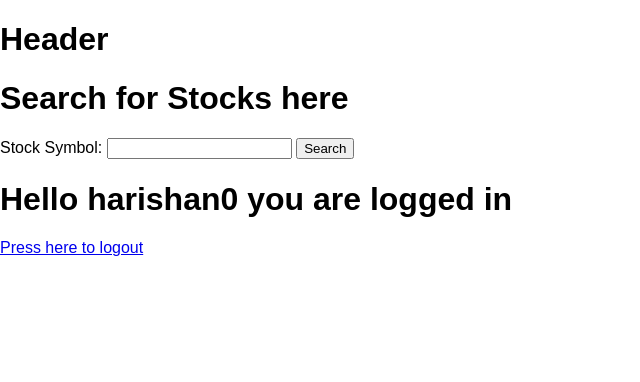
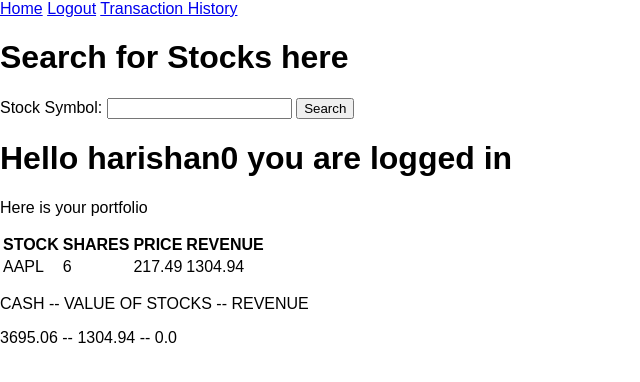
Before and after one commit to harishan0/InvestAlice-Investing-Simulator-Prototype, a Flask app: page / in a window 1280 px wide. Shown: the top 382 px of the page, without its empty margins (0-640 px from the left). Run offline with Flask 3, Linux system fonts and the light colour scheme; a user stored in the database is signed in.

Commit message:
portfolio and transaction history tables
also added updating functionality for stocks

```diff
--- a/app.py
+++ b/app.py
@@ -3,7 +3,6 @@ from flask_sqlalchemy import SQLAlchemy
 from flask_login import LoginManager
 from flask_migrate import Migrate
 from config import Config
-
 
 app = Flask(__name__)
 app.config.from_object(Config)
@@ -25,5 +24,6 @@ def load_user(user_id):
 
 from routes import *
 
+
 if(__name__) == '__main__':
     app.run(debug=True)
--- a/models.py
+++ b/models.py
@@ -12,6 +12,7 @@ class User(UserMixin, db.Model):
     transactions = db.relationship('Transaction', backref='owner', lazy=True, cascade="all, delete-orphan")
 
     cash = db.Column(db.Float, default=5000, nullable=False)
+    # total value coming from all stocks
     value = db.Column(db.Float, default=0, nullable=False)
     revenue = db.Column(db.Float, default=0, nullable=False)
 
@@ -24,7 +25,6 @@ class Stock(db.Model):
     user_id = db.Column(db.Integer, db.ForeignKey('user.id'), nullable=False)
     stock = db.Column(db.String(20), nullable=False)
     shares = db.Column(db.Integer, nullable=False)
-    purchasePrice = db.Column(db.Float, nullable=False)
     currentPrice = db.Column(db.Float, nullable=False)
     totalValue = db.Column(db.Float, nullable=False)
 
--- a/routes.py
+++ b/routes.py
@@ -10,20 +10,53 @@ from flask_admin import Admin
 from flask_admin.contrib.sqla import ModelView
 
 import yfinance as yf
-import requests
+
+from apscheduler.schedulers.background import BackgroundScheduler
 
 admin = Admin(app, name='Admin-dashboard', template_mode='bootstrap3')
 admin.add_view(ModelView(User, db.session))
 admin.add_view(ModelView(Stock, db.session))
 admin.add_view(ModelView(Transaction, db.session))
 
+scheduler = BackgroundScheduler()
+
+# schedule database updates every 30s
+# we need to update currentPrice for every single stock in the users portfolio
+# after updating all the stocks, we need to recalculate the users portfolio value and their revenue
+def update_data(user_id):
+    with app.app_context():
+        try:
+            stocks = Stock.query.filter_by(user_id = user_id).all()
+            stock_sum = 0
+            for stock in stocks:
+                ticker = yf.Ticker(stock.stock)
+                stock.currentPrice = ticker.info['currentPrice']
+                stock_sum += (stock.currentPrice * stock.shares)
+                db.session.commit()
+            user = User.query.filter_by(id = user_id).first()
+            user.value = stock_sum
+            user.revenue = user.cash - 5000 + user.value
+            db.session.commit()
+            print('data updated')
+        except Exception as e:
+            print(f'an error occured {e}')
+
+
+
+@app.before_request
+def start_scheduler():
+    app.before_request_funcs[None].remove(start_scheduler)
+    scheduler.add_job(func=update_data, trigger='interval', seconds=30, args=[current_user.id])
+    scheduler.start()
+
 @app.route('/')
 def home():
-    return render_template('index.html')
+    portfolio = None
+    if current_user.is_authenticated:
+        portfolio = Stock.query.filter_by(user_id = current_user.id)
+    return render_template('index.html', portfolio=portfolio)
 
-@app.route('/dashboard', methods=['GET', 'POST'])
-def dashboard():
-    return render_template('dashboard.html')
+# ========================= USER AUTHENTICATION =====================================================
 
 @app.route('/login', methods=['GET', 'POST'])
 def login():
@@ -66,6 +99,9 @@ def register():
             return redirect(url_for('register'))
     return render_template('register.html', form=form)
 
+# =================================== STOCK BUYING/SELLING/SEARCHING =========================
+
+# searching
 @app.route('/search-stock', methods=['GET', 'POST'])
 def search_stock():
     stock_info = None
@@ -89,51 +125,71 @@ def search_stock():
 
     return render_template('stock_info.html', stock_info=stock_info)
 
+# buying
 @app.route('/buy-stock', methods=['GET', 'POST'])
 def buystock():
     stock_price = request.args.get('stock_price')
     ticker = request.args.get('ticker')
+    current_share = Stock.query.filter_by(stock=ticker).first()
+    num_shares=0
+    if current_share:
+        num_shares = current_share.shares
     form = SharesForm()
     if form.validate_on_submit():
         value = float(form.shares.data) * float(stock_price)
         if (float(current_user.cash) - value) < 0:
             return render_template('purchaseerror.html')
         else:
-            # creating a stock item
+            shares=float(form.shares.data)
+            currentPrice=(yf.Ticker(ticker)).info['currentPrice']
             owner = current_user
-            shares=float(form.shares.data)
-            purchasePrice=float(stock_price)
-            currentPrice=(yf.Ticker(ticker)).info['currentPrice']
-            value=value
-            s = Stock(owner=owner, stock=ticker, shares=shares, purchasePrice=purchasePrice, currentPrice=currentPrice, totalValue=value)
-            db.session.add(s)
+            # if user already owns some shares, add more
+            if current_share:
+                current_share.shares += shares
+                current_share.currentPrice = currentPrice
+                current_share.totalValue = value
+            else:
+                # creating a stock item
+                s = Stock(owner=owner, stock=ticker, shares=shares, currentPrice=currentPrice, totalValue=value)
+                db.session.add(s)
+
             # updating user
             current_user.cash -= value
             current_user.value += value
+
             # creating transaction history object
             type='Buy'
             revenue = -1 * value
+            purchasePrice=float(stock_price)
             t = Transaction(owner=owner, type=type, stock=ticker, shares=shares, price=purchasePrice, revenue=revenue)
             db.session.add(t)
             db.session.commit()
             return redirect(url_for('home'))
 
-    return render_template('buy.html', form=form, price=stock_price, ticker=ticker)
+    return render_template('buy.html', form=form, price=stock_price, ticker=ticker, num_shares=num_shares)
 
-
+# selling
 @app.route('/sell-stock', methods=['GET', 'POST'])
 def sellstock():
     form = SharesForm()
     stock_price = request.args.get('stock_price')
     ticker = request.args.get('ticker')
     stock = Stock.query.filter_by(stock=ticker).first()
+    current_shares = 0
+
+    if stock:
+        current_shares = int(stock.shares)
+
     if form.validate_on_submit():
+        # user doesn't own any shares of stock
         if not stock:
             return render_template('purchaseerror.html')
-        shares = form.shares.data
-        shares = float(shares)
-        if shares > float(stock.shares):
+
+        shares = float(form.shares.data)
+        if shares > current_shares:
+            # user wants to sell too many shares
             return render_template('purchaseerror.html')
+
         else:
             # update stock values
             value = shares * float(stock_price)
@@ -153,4 +209,11 @@ def sellstock():
             db.session.commit()
             return redirect(url_for('home'))
 
-    return render_template('sell.html', form=form, price=stock_price, ticker=ticker)
+    return render_template('sell.html', form=form, price=stock_price, ticker=ticker, num_shares=current_shares)
+
+@app.route('/transaction-history')
+def transaction_history():
+    history = None
+    if current_user.is_authenticated:
+        history = Transaction.query.filter_by(user_id = current_user.id)
+    return render_template('transaction-history.html', history=history)
--- a/templates/base.html
+++ b/templates/base.html
@@ -9,13 +9,25 @@
     {% endblock %}
 </head>
 <body>
-    <h1>Header</h1>
+    <div name='header'>
+        <a href="{{ url_for('home')}}">Home</a>
+        {% if current_user.is_authenticated %}
+            <a href="{{url_for('logout')}}">Logout</a>
+            <a href="{{ url_for('transaction_history')}}">Transaction History</a>
+        {% else %}
+            <a href="{{ url_for('login')}}">Login</a>
+            <a href="{{ url_for('register')}}">Register</a>
+        {% endif %}
+    </div>
+    {% if current_user.is_authenticated %}
         <h1>Search for Stocks here</h1>
         <form action="{{ url_for('search_stock') }}" method='POST'>
             <label for="stock_symbol">Stock Symbol: </label>
             <input type="text" id='stock_symbol' name='stock_symbol' required>
             <button type='submit'>Search</button>
         </form>
+    {% endif %}
+
     {% block content %}
 
     {% endblock %}
--- a/templates/buy.html
+++ b/templates/buy.html
@@ -5,6 +5,7 @@
 
 <p>How much of this stock would you like to buy</p>
 <p>{{ ticker }}: {{ price }}</p>
+<p>Number of shares: {{ num_shares }}</p>
 <form action="" method='POST'>
     {{ form.hidden_tag() }}
     {{ form.shares }}
--- a/templates/index.html
+++ b/templates/index.html
@@ -7,9 +7,25 @@
 {% block content %}
 {% if current_user.is_authenticated %}
     <h1>Hello {{ current_user.username }} you are logged in</h1>
-    <a href="{{url_for('logout')}}">Press here to logout</a>
-{% else %}
-    <a href="{{ url_for('login')}}">Login</a>
-    <a href="{{ url_for('register')}}">Register</a>
+
+    <p>Here is your portfolio</p>
+    <table>
+        <tr>
+            <th>STOCK</th>
+            <th>SHARES</th>
+            <th>PRICE</th>
+            <th>REVENUE</th>
+        </tr>
+        {% for stock in portfolio %}
+            <tr>
+                <td>{{ stock.stock }}</td>
+                <td>{{ stock.shares }}</td>
+                <td>{{ stock.currentPrice }}</td>
+                <td>{{ stock.totalValue }}</td>
+            </tr>
+        {% endfor %}
+    </table>
+    <p>CASH -- VALUE OF STOCKS -- REVENUE</p>
+    <p>{{current_user.cash}} -- {{current_user.value}} -- {{current_user.revenue}}</p>
 {% endif %}
 {% endblock %}
--- a/templates/sell.html
+++ b/templates/sell.html
@@ -5,6 +5,7 @@
 
 <p>How much of this stock would you like to sell</p>
 <p>{{ ticker }}: {{ price }}</p>
+<p>Number of shares: {{ num_shares }}</p>
 <form action="" method='POST'>
     {{ form.hidden_tag() }}
     {{ form.shares }}
```
Also changed, not shown: migrations/versions/6d91da74154f_.py (added, +32 -0 lines), templates/transaction-history.html (added, +26 -0 lines), instance/app.db. Lines whose indentation alone changed are shown as unchanged.
